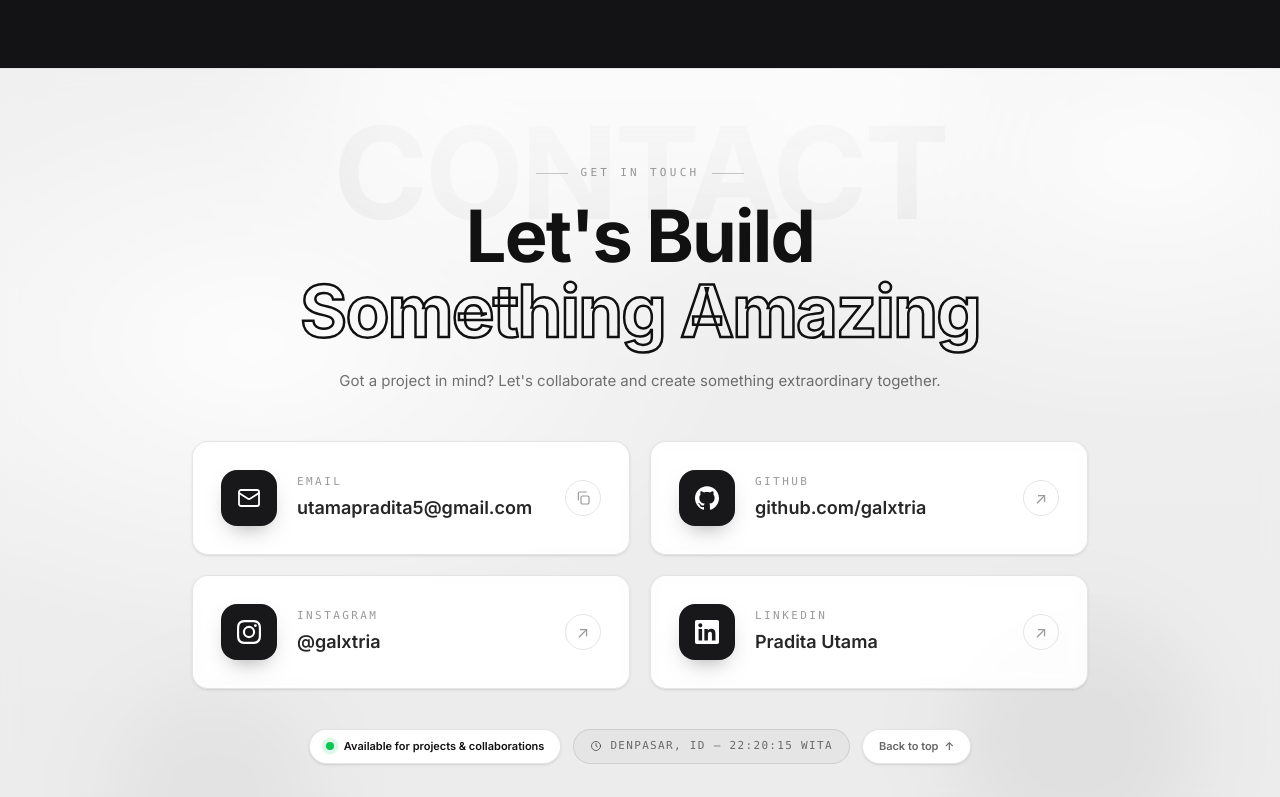
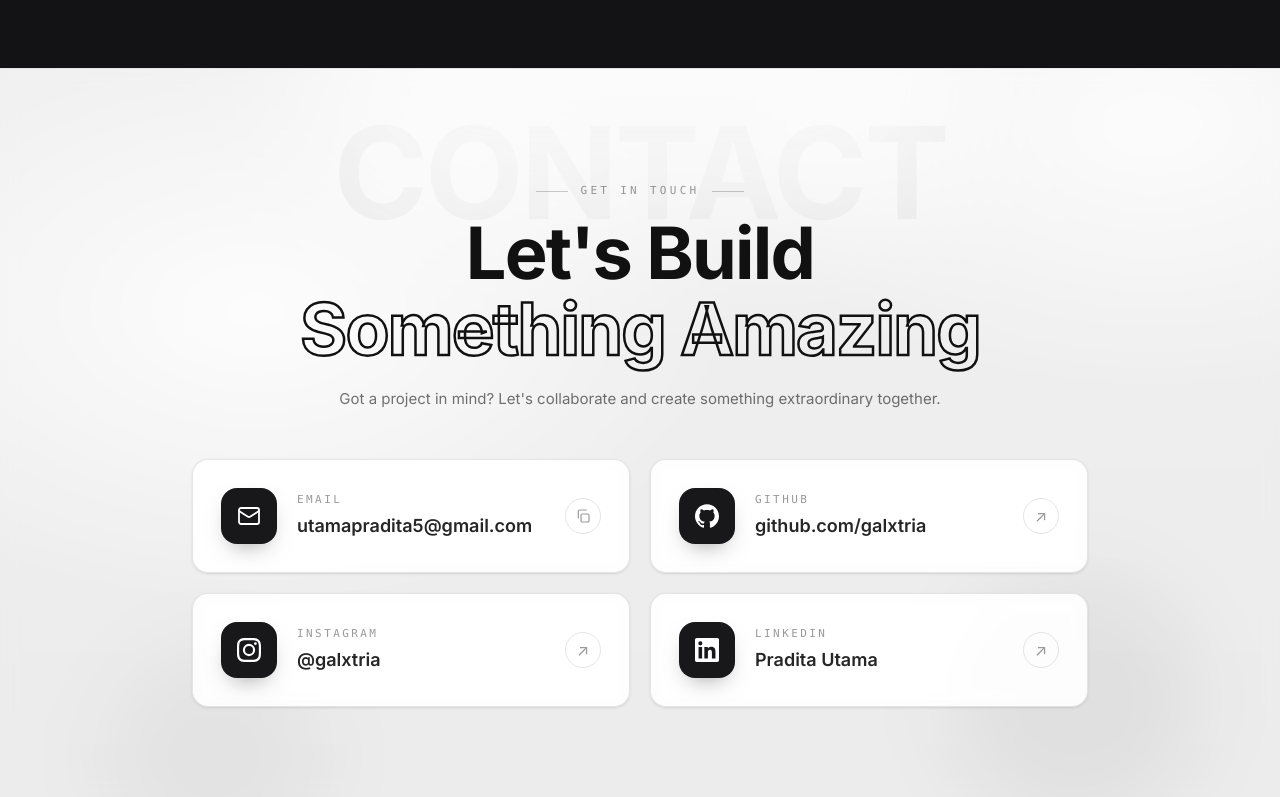
Before and after one commit to galxtria/Galxtria, a React (Vite) app: page / in a window 1280 px wide. Shown: the part 2841-3638 px from the top of the page. Built offline with nearby package versions, Linux system fonts and the light colour scheme.

Commit message:
refine: remove status badges, green dot, floating back-to-top

```diff
--- a/src/App.jsx
+++ b/src/App.jsx
@@ -554,7 +554,6 @@ function Work() {
                     <span className="font-mono text-[12px] tracking-[0.2em] text-black/40 dark:text-white/40">
                       {String(i + 1).padStart(2, '0')}
                     </span>
-                    <span aria-hidden className="h-1.5 w-1.5 rounded-full bg-emerald-500" />
                     <span aria-hidden className={`ml-auto flex h-8 w-8 items-center justify-center rounded-full border text-sm transition-transform duration-300 md:hidden ${isOpen ? 'rotate-180 border-black bg-black text-white dark:border-white dark:bg-white dark:text-black' : 'border-black/15 text-black/50 dark:border-white/20 dark:text-white/60'}`}>
                       ↓
                     </span>
@@ -810,28 +809,31 @@ function ContactCard({ c }) {
   )
 }
 
-function LocalTime() {
-  const [time, setTime] = useState('--:--')
+// ── Back to top mengambang: muncul setelah scroll ──
+
+function BackToTop({ visible }) {
+  const [show, setShow] = useState(false)
+
   useEffect(() => {
-    const update = () => {
-      try {
-        setTime(
-          new Intl.DateTimeFormat('en-GB', {
-            hour: '2-digit',
-            minute: '2-digit',
-            second: '2-digit',
-            timeZone: 'Asia/Makassar',
-          }).format(new Date())
-        )
-      } catch {
-        setTime(new Date().toLocaleTimeString())
-      }
-    }
-    update()
-    const id = setInterval(update, 1000)
-    return () => clearInterval(id)
+    const onScroll = () => setShow(window.scrollY > 600)
+    window.addEventListener('scroll', onScroll, { passive: true })
+    onScroll()
+    return () => window.removeEventListener('scroll', onScroll)
   }, [])
-  return <span className="tabular-nums">{time} WITA</span>
+
+  if (!visible) return null
+  return (
+    <button
+      onClick={() => window.scrollTo({ top: 0, behavior: 'smooth' })}
+      aria-label="Back to top"
+      title="Back to top"
+      className={`fixed bottom-6 right-6 z-50 flex h-11 w-11 items-center justify-center rounded-full border border-black/10 bg-white text-black/70 shadow-lg transition-all duration-300 hover:-translate-y-1 hover:border-black hover:text-black dark:border-white/15 dark:bg-white/10 dark:text-white/70 dark:hover:border-white dark:hover:text-white ${
+        show ? 'translate-y-0 opacity-100' : 'pointer-events-none translate-y-4 opacity-0'
+      }`}
+    >
+      <span aria-hidden className="text-base leading-none">↑</span>
+    </button>
+  )
 }
 
 function Contact() {
@@ -867,25 +869,6 @@ function Contact() {
             <ContactCard key={c.id} c={c} />
           ))}
         </div>
-        <div data-reveal className="mt-10 flex flex-wrap items-center justify-center gap-3">
-          <span className="inline-flex items-center gap-2.5 rounded-full bg-white px-4 py-2 text-[11px] font-semibold shadow-sm border border-black/10 dark:border-white/10 dark:bg-white/5">
-            <span className="avail-dot relative h-2 w-2 rounded-full bg-green-500" />
-            Available for projects &amp; collaborations
-          </span>
-          <span className="inline-flex items-center gap-2 rounded-full border border-black/10 bg-black/[0.03] px-4 py-2 font-mono text-[11px] tracking-[0.12em] text-black/55 dark:border-white/10 dark:bg-white/[0.06] dark:text-white/55">
-            <svg width="12" height="12" viewBox="0 0 24 24" fill="none" stroke="currentColor" strokeWidth="2" strokeLinecap="round" aria-hidden="true">
-              <circle cx="12" cy="12" r="9" />
-              <path d="M12 7v5l3 2" />
-            </svg>
-            DENPASAR, ID — <LocalTime />
-          </span>
-          <button
-            onClick={() => window.scrollTo({ top: 0, behavior: 'smooth' })}
-            className="inline-flex items-center gap-1.5 rounded-full border border-black/10 bg-white px-4 py-2 text-[11px] font-semibold text-black/60 shadow-sm transition-all hover:-translate-y-0.5 hover:border-black hover:text-black dark:border-white/10 dark:bg-white/5 dark:text-white/60 dark:hover:border-white dark:hover:text-white"
-          >
-            Back to top <span aria-hidden>↑</span>
-          </button>
-        </div>
       </div>
       <p className="relative pb-8 text-center font-mono text-[10px] tracking-[0.25em] uppercase text-black/35 dark:text-white/35">© 2026 Galxtria</p>
     </section>
@@ -911,6 +894,7 @@ export default function App() {
         <Experience />
         <Contact />
       </main>
+      <BackToTop visible={loaded} />
     </div>
   )
 }
--- a/src/index.css
+++ b/src/index.css
@@ -389,18 +389,6 @@ body {
 .contact-headline:hover span.hl-outline {
   letter-spacing: 0.01em;
 }
-@keyframes ping-soft {
-  0% { transform: scale(1); opacity: 0.7; }
-  100% { transform: scale(2.4); opacity: 0; }
-}
-.avail-dot::after {
-  content: '';
-  position: absolute;
-  inset: 0;
-  border-radius: 9999px;
-  background: #22c55e;
-  animation: ping-soft 1.8s cubic-bezier(0,0,0.2,1) infinite;
-}
 
 ::selection { background: #111; color: #fff; }
 
```
